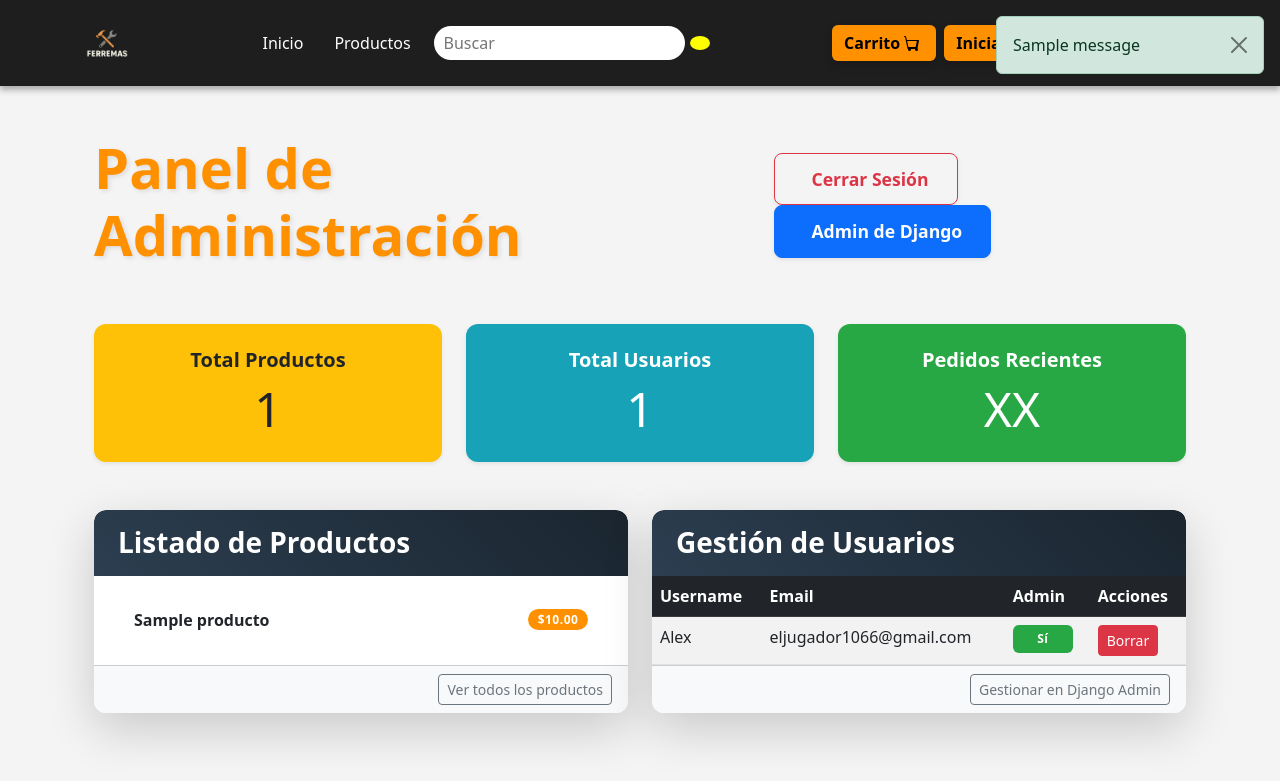
After one commit to xXAlex236Xx/IntegracionPlataformas, a Django app: template miapp/templates/miapp/crud_admin.html in a window 1280 px wide. The commit adds this page. Shown: the top 781 px of the page. Run offline with Django 5.2, Linux system fonts and the light colour scheme; data comes from the database, SQL or seed files in the repository; both versions use the stored data as it was after the commit; tables that the repository leaves empty hold one stand-in row (values such as "Sample post"); the template is opened without the code that fills it: values that come from a table or form of the project are taken from there, most other values are stand-ins (such as "Sample title", 1, 10 or a date in 2020); one stand-in notice (Sample message) is shown; some libraries are stand-ins or nearby versions.

Commit message:
Añadimiento Crud y registro y iniciar sesion (usuario no o si administrador)

```diff
--- a/core/settings.py
+++ b/core/settings.py
@@ -27,6 +27,7 @@ DEBUG = True
 
 ALLOWED_HOSTS = []
 
+LOGIN_REDIRECT_URL = '/'
 
 # Application definition
 
--- a/miapp/static/css/estilos.css
+++ b/miapp/static/css/estilos.css
@@ -1,3 +1,5 @@
+/* miapp/static/css/estilos.css */
+
 body {
     background-color: #f4f4f4;
 }
@@ -11,23 +13,23 @@ h1 {
     transform: scale(1.05);
     transition: 0.4s ease-in-out;
 }
+
 .btn-warning {
     background-color: #ff9000;
     color: #000;
     font-weight: bold;
     border: none;
     box-shadow: 0 4px 10px rgba(0, 0, 0, 0.2);
-    transition: all 0.3 ease;
+    transition: all 0.3s ease;
+}
 
-}
 .btn-warning:hover {
     background-color: #e0a800;
     transform: scale(1.05);
     box-shadow: 0 6px 14px rgba(0,0,0,0.3);
-
 }
 
-header {
+.main-header {
     background-color: #1e1e1e;
     padding: 10px 20px;
     box-shadow: 0 4px 6px rgba(0,0,0,0.3);
@@ -35,14 +37,25 @@ header {
     z-index: 2;
 }
 
+.header-logo {
+    height: 50px;
+}
+
+.header-center-content {
+    /* Las propiedades flex-grow-1 y justify-content: center ya están en base.html */
+}
+
 .navbar {
-    display: flex;
-    justify-content: space-between;
-    align-items: center;
     color: white;
-    position: center;
-    top: -45px;
-    left: -850px;
+}
+
+.navbar-nav .nav-link {
+    color: white !important;
+    margin-right: 15px;
+}
+
+.navbar-nav .nav-link:hover {
+    color: #ff9000 !important;
 }
 
 .search-box {
@@ -56,12 +69,99 @@ header {
     border-radius: 20px;
     border: none;
     outline: none;
+    flex-grow: 1;
 }
 
 .search-box button {
     background-color: yellow;
     border: none;
     border-radius: 100%;
-    padding: 14;
+    padding: 7px 10px;
+    cursor: pointer;
+    display: flex;
+    justify-content: center;
+    align-items: center;
+    font-size: 1rem;
+}
+
+.search-box button i {
+    color: #1e1e1e;
+}
+
+.messages {
+    position: fixed;
+    top: 20px;
+    right: 20px;
+    z-index: 1050;
+    width: 300px;
+}
+
+.display-4 {
+    color: #ff9000 !important;
+    text-shadow: 2px 2px 5px rgba(0,0,0,0.1);
+}
+
+.bg-gradient-dark {
+    background: linear-gradient(45deg, #2c3e50, #1a252f);
+}
+
+.text-primary {
+    color: #ff9000 !important;
+}
+
+.card {
+    border: none;
+    border-radius: 0.75rem;
+    overflow: hidden;
+    transition: transform 0.3s ease, box-shadow 0.3s ease;
+}
+
+.animated-card:hover {
+    transform: translateY(-5px);
+    box-shadow: 0 10px 20px rgba(0,0,0,0.2) !important;
+}
+
+.card-header {
+    border-bottom: none;
+    border-radius: 0.75rem 0.75rem 0 0 !important;
+}
+
+.card-body {
+    padding: 1.5rem;
+}
+
+.list-group-item {
+    border-color: rgba(0,0,0,.08);
+    border-left: 4px solid transparent;
+    transition: background-color 0.2s ease, border-left-color 0.2s ease;
+}
+
+.list-group-item:hover {
+    background-color: #f8f9fa;
+    border-left-color: #ff9000;
+}
+
+.table-hover tbody tr:hover {
+    background-color: rgba(255, 144, 0, 0.08);
     cursor: pointer;
 }
+
+.badge {
+    min-width: 60px;
+    font-weight: bold;
+    letter-spacing: 0.5px;
+}
+
+.btn-lg {
+    padding: 0.75rem 1.75rem;
+    font-size: 1.1rem;
+    font-weight: bold;
+    border-radius: 0.5rem;
+}
+
+.badge.bg-success { background-color: #28a745 !important; }
+.badge.bg-secondary { background-color: #6c757d !important; }
+.badge.bg-primary { background-color: #ff9000 !important; }
+.bg-warning { background-color: #ffc107 !important; }
+.bg-info { background-color: #17a2b8 !important; }
+.bg-success { background-color: #28a745 !important; }
--- a/miapp/templates/miapp/base.html
+++ b/miapp/templates/miapp/base.html
@@ -1,48 +1,95 @@
 {% load static %}
-<link rel="stylesheet" href="{% static 'css/estilos.css' %}">
 <!DOCTYPE html>
 <html lang="es">
+
 <head>
     <meta charset="UTF-8">
     <meta name="viewport" content="width=device-width, initial-scale=1.0">
     <title>{% block title %}Titulo{% endblock %}</title>
     <link href="https://cdn.jsdelivr.net/npm/bootstrap@5.3.0/dist/css/bootstrap.min.css" rel="stylesheet">
-    <style>
-        body {
-            background-color: #f5f5f5;
-        }
-    </style>
+    <link rel="stylesheet" href="{% static 'css/estilos.css' %}"> {# Tu CSS personalizado #}
 </head>
+
 <body>
-    <header style="background-color: #343a40; height: 60px; position: relative; width: 100%;">
-        <div class="container h-100 d-flex align-items-center position-relative">
-            <div class="d-flex align-items-center" style="flex: 1;">
-                <img src="{% static 'imagenes/logo.jpg' %}" alt="Logo" style="height: 65px;">
+    <header class="main-header"> {# Usamos una clase personalizada para tu estilo de header #}
+        <div class="container d-flex justify-content-between align-items-center py-2">
+            {# Logo a la izquierda #}
+            <div class="d-flex align-items-center">
+                <img src="{% static 'imagenes/logo.jpg' %}" alt="Logo" class="header-logo">
             </div>
-            <div style="position: absolute; left: 90%; transform: translateX(0%);">
+
+            {# Contenedor central para la navegación y búsqueda #}
+            <div class="header-center-content d-flex justify-content-center align-items-center flex-grow-1">
+                <nav class="navbar navbar-expand-lg navbar-dark p-0"> {# p-0 para quitar padding predeterminado #}
+                    <div class="container-fluid">
+                        <button class="navbar-toggler" type="button" data-bs-toggle="collapse" data-bs-target="#navbarNav" aria-controls="navbarNav" aria-expanded="false" aria-label="Toggle navigation">
+                            <span class="navbar-toggler-icon"></span>
+                        </button>
+                        <div class="collapse navbar-collapse" id="navbarNav">
+                            <ul class="navbar-nav me-auto mb-2 mb-lg-0">
+                                {# Aquí puedes añadir tus enlaces de navegación principales #}
+                                <li class="nav-item">
+                                    <a class="nav-link" href="#">Inicio</a>
+                                </li>
+                                <li class="nav-item">
+                                    <a class="nav-link" href="#">Productos</a>
+                                </li>
+                            </ul>
+                            <div class="search-box"> {# Tu caja de búsqueda con estilos personalizados #}
+                                <input type="text" placeholder="Buscar">
+                                <button type="submit"><i class="fas fa-search"></i></button> {# Asumo que tienes Font Awesome #}
+                            </div>
+                        </div>
+                    </div>
+                </nav>
+            </div>
+
+            {# Botones de Carrito, Admin, Login/Registro a la derecha #}
+            <div class="d-flex align-items-center gap-2">
                 <button type="button" class="btn btn-warning">Carrito
-                    <svg xmlns="http://www.w3.org/2000/svg" width="30" height="25" fill="currentColor" class="bi bi-cart" viewBox="0 0 20 20">
-                      <path d="M0 1.5A.5.5 0 0 1 .5 1h1a.5.5 0 0 1 .485.379L2.89 5H14.5a.5.5 0 0 1 .491.592l-1.5 8A.5.5 0 0 1 13 14H4a.5.5 0 0 1-.491-.408L1.01 2H.5a.5.5 0 0 1-.5-.5zM3.14 6l1.25 6h7.22l1.25-6H3.14z"/>
-                      <path d="M5.5 16a1.5 1.5 0 1 0 0-3 1.5 1.5 0 0 0 0 3zm7 0a1.5 1.5 0 1 0 0-3 1.5 1.5 0 0 0 0 3z"/>
+                    <svg xmlns="http://www.w3.org/2000/svg" width="20" height="20" fill="currentColor"
+                        class="bi bi-cart" viewBox="0 0 20 20">
+                        <path
+                            d="M0 1.5A.5.5 0 0 1 .5 1h1a.5.5 0 0 1 .485.379L2.89 5H14.5a.5.5 0 0 1 .491.592l-1.5 8A.5.5 0 0 1 13 14H4a.5.5 0 0 1-.491-.408L1.01 2H.5a.5.5 0 0 1-.5-.5zM3.14 6l1.25 6h7.22l1.25-6H3.14z" />
+                        <path
+                            d="M5.5 16a1.5 1.5 0 1 0 0-3 1.5 1.5 0 0 0 0 3zm7 0a1.5 1.5 0 1 0 0-3 1.5 1.5 0 0 0 0 3z" />
                     </svg>
                 </button>
+
+                {% if user.is_authenticated %}
+                    {% if user.is_staff %}
+                        <a href="{% url 'crud_admin' %}" class="btn btn-outline-light">Administrador</a>
+                    {% endif %}
+                    <span class="text-white me-2">Hola, {{ user.username }}</span>
+                    <a href="{% url 'logout' %}" class="btn btn-danger">Cerrar sesión</a>
+                {% else %}
+                    <a href="{% url 'login' %}" class="btn btn-warning">Iniciar sesión</a>
+                    <a href="{% url 'registro' %}" class="btn btn-warning">Registrarse</a>
+                {% endif %}
             </div>
-            <div style="flex: 1;"></div>
         </div>
-        <nav class="navbar">
-            <ul class="nav-links">
+    </header>
+
+    {% if messages %}
+        <div class="container mt-3">
+            <ul class="messages list-unstyled position-fixed top-0 end-0 p-3" style="z-index: 1050;">
+                {% for message in messages %}
+                    <li{% if message.tags %} class="alert alert-{{ message.tags }} alert-dismissible fade show" role="alert"{% endif %}>
+                        {{ message }}
+                        <button type="button" class="btn-close" data-bs-dismiss="alert" aria-label="Close"></button>
+                    </li>
+                {% endfor %}
             </ul>
-            <div class="search-box">
-              <input type="text" placeholder="Buscar">
-              <button><i class="fas fa-search"></i></button>
-            </div>
-          </nav>
-    </header>
+        </div>
+    {% endif %}
+
     <div class="container mt-5">
         {% block content %}
         {% endblock %}
     </div>
 
     <script src="https://cdn.jsdelivr.net/npm/bootstrap@5.3.0/dist/js/bootstrap.bundle.min.js"></script>
+    <script src="https://kit.fontawesome.com/your-font-awesome-kit.js" crossorigin="anonymous"></script> {# Asegúrate de reemplazar con tu kit de Font Awesome #}
 </body>
+
 </html>
--- /dev/null
+++ b/miapp/templates/miapp/crud_admin.html
@@ -0,0 +1,144 @@
+{% extends 'miapp/base.html' %}
+
+{% block title %}Panel de Administración Profesional{% endblock %}
+
+{% block content %}
+<div class="container my-5">
+    <div class="d-flex justify-content-between align-items-center mb-5">
+        <h1 class="display-4 text-primary fw-bold">Panel de Administración</h1>
+        <div>
+            <a href="{% url 'logout' %}" class="btn btn-outline-danger btn-lg shadow-sm me-2">
+                <i class="fas fa-sign-out-alt me-2"></i>Cerrar Sesión
+            </a>
+            <a href="/admin/" class="btn btn-primary btn-lg shadow-sm">
+                <i class="fas fa-tools me-2"></i>Admin de Django
+            </a>
+        </div>
+    </div>
+
+    {# Cards de Resumen o Métricas Clave (Opcional, pero da un toque profesional) #}
+    <div class="row mb-5">
+        <div class="col-md-4">
+            <div class="card bg-warning text-dark shadow-sm h-100 border-0">
+                <div class="card-body text-center">
+                    <i class="fas fa-box-open fa-3x mb-3 text-white"></i>
+                    <h5 class="card-title fw-bold">Total Productos</h5>
+                    <p class="card-text display-5">{{ productos|length }}</p>
+                </div>
+            </div>
+        </div>
+        <div class="col-md-4">
+            <div class="card bg-info text-white shadow-sm h-100 border-0">
+                <div class="card-body text-center">
+                    <i class="fas fa-users fa-3x mb-3 text-white"></i>
+                    <h5 class="card-title fw-bold">Total Usuarios</h5>
+                    <p class="card-text display-5">{{ usuarios|length }}</p>
+                </div>
+            </div>
+        </div>
+        <div class="col-md-4">
+            <div class="card bg-success text-white shadow-sm h-100 border-0">
+                <div class="card-body text-center">
+                    <i class="fas fa-chart-line fa-3x mb-3 text-white"></i>
+                    <h5 class="card-title fw-bold">Pedidos Recientes</h5>
+                    <p class="card-text display-5">XX</p> {# Placeholder, puedes rellenar con datos reales #}
+                </div>
+            </div>
+        </div>
+    </div>
+
+
+    <div class="row">
+        {# Sección de Productos #}
+        <div class="col-lg-6 mb-4">
+            <div class="card shadow-lg h-100 animated-card">
+                <div class="card-header bg-gradient-dark text-white py-3">
+                    <h3 class="mb-0 fw-bold"><i class="fas fa-tags me-2"></i>Listado de Productos</h3>
+                </div>
+                <div class="card-body">
+                    {% if productos %}
+                        <ul class="list-group list-group-flush border-bottom-0">
+                            {% for producto in productos %}
+                                <li class="list-group-item d-flex justify-content-between align-items-center py-2">
+                                    <span class="text-dark fw-semibold">{{ producto.nombre }}</span>
+                                    <span class="badge bg-primary rounded-pill">${{ producto.precio|floatformat:2 }}</span>
+                                </li>
+                            {% endfor %}
+                        </ul>
+                    {% else %}
+                        <div class="alert alert-info text-center mt-3" role="alert">
+                            No hay productos registrados aún.
+                        </div>
+                    {% endif %}
+                </div>
+                <div class="card-footer text-end bg-light">
+                    <a href="#" class="btn btn-sm btn-outline-secondary">Ver todos los productos</a>
+                </div>
+            </div>
+        </div>
+
+        {# Sección de Usuarios Registrados #}
+        <div class="col-lg-6 mb-4">
+            <div class="card shadow-lg h-100 animated-card">
+                <div class="card-header bg-gradient-dark text-white py-3">
+                    <h3 class="mb-0 fw-bold"><i class="fas fa-users me-2"></i>Gestión de Usuarios</h3>
+                </div>
+                <div class="card-body p-0">
+                    {% if usuarios %}
+                        <div class="table-responsive">
+                            <table class="table table-hover table-striped mb-0">
+                                <thead class="table-dark">
+                                    <tr>
+                                        <th scope="col">Username</th>
+                                        <th scope="col">Email</th>
+                                        <th scope="col">Admin</th>
+                                        <th scope="col">Acciones</th> {# NUEVA COLUMNA #}
+                                    </tr>
+                                </thead>
+                                <tbody>
+                                    {% for user in usuarios %}
+                                        <tr>
+                                            <td>{{ user.username }}</td>
+                                            <td>{{ user.email }}</td>
+                                            <td>
+                                                {% if user.is_staff %}
+                                                    <span class="badge bg-success py-2 px-3">Sí</span>
+                                                {% else %}
+                                                    <span class="badge bg-secondary py-2 px-3">No</span>
+                                                {% endif %}
+                                            </td>
+                                            <td>
+                                                {# Botón de borrar - IMPORTANTE: NO permitir borrar al usuario logeado #}
+                                                {% if user.id != request.user.id %}
+                                                    <form action="{% url 'borrar_usuario' user.id %}" method="post" class="d-inline">
+                                                        {% csrf_token %}
+                                                        <button type="submit" class="btn btn-danger btn-sm" onclick="return confirm('¿Estás seguro de que quieres borrar a {{ user.username }} permanentemente? Esta acción es irreversible.');">
+                                                            <i class="fas fa-trash-alt"></i> Borrar
+                                                        </button>
+                                                    </form>
+                                                {% else %}
+                                                    <button class="btn btn-secondary btn-sm" disabled>
+                                                        <i class="fas fa-user-circle"></i> Tú
+                                                    </button>
+                                                {% endif %}
+                                            </td>
+                                        </tr>
+                                    {% endfor %}
+                                </tbody>
+                            </table>
+                        </div>
+                    {% else %}
+                        <div class="alert alert-info text-center m-3" role="alert">
+                            No hay usuarios registrados aún.
+                        </div>
+                    {% endif %}
+                </div>
+                <div class="card-footer text-end bg-light">
+                    <a href="/admin/auth/user/" class="btn btn-sm btn-outline-secondary">Gestionar en Django Admin</a>
+                </div>
+            </div>
+        </div>
+    </div>
+
+</div>
+{% endblock %}
```
Also changed, not shown: core/urls.py (+12 -16 lines), miapp/forms.py (added, +16 -0 lines), miapp/templates/miapp/login.html (added, +28 -0 lines), miapp/templates/miapp/registro.html (added, +28 -0 lines), miapp/views.py (+99 -6 lines), db.sqlite3, miapp/migrations/0001_initial.py (added). Lines whose indentation alone changed are shown as unchanged.
